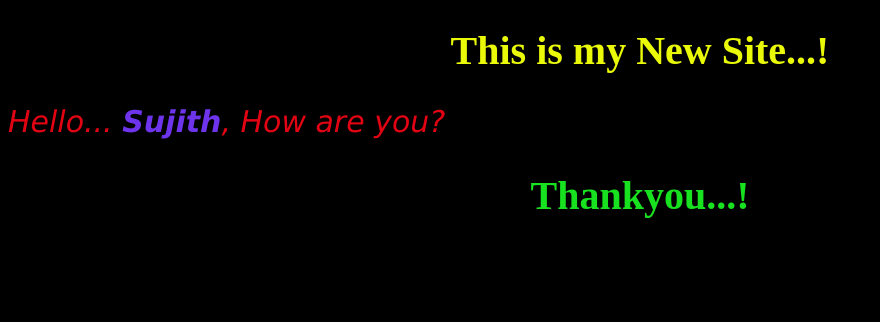
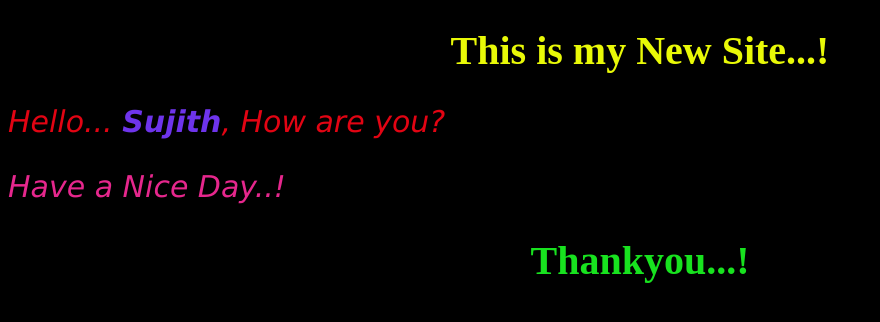
Before and after one commit to sujithmarlabs/webpage-test, a plain HTML site: page dockerfiles/index.html in a window 1280 px wide. Shown: the whole page, without its empty margins (0-880 px from the left). Drawn offline with Linux system fonts and the light colour scheme.

Commit message:
new line added in index

```diff
--- a/dockerfiles/index.html
+++ b/dockerfiles/index.html
@@ -9,11 +9,13 @@
       h2 { color: #18e21f; text-align: center; font-size: 40px; }
       p { font-family: verdana; font-size: 20px; color: #e20413; font-style: oblique; font-size: 30px;}
       b { color: #6e34eb; }
+      #second  { color: #e6278d; }
     </style>
   </head>
   <body>
     <h1>This is my New Site...!</h1>
     <p>Hello... <b>Sujith</b>, How are you?</p>
+    <p id="second">Have a Nice Day..!</p>
     <h2>Thankyou...!</h2>
   </body>
 </html>
```
